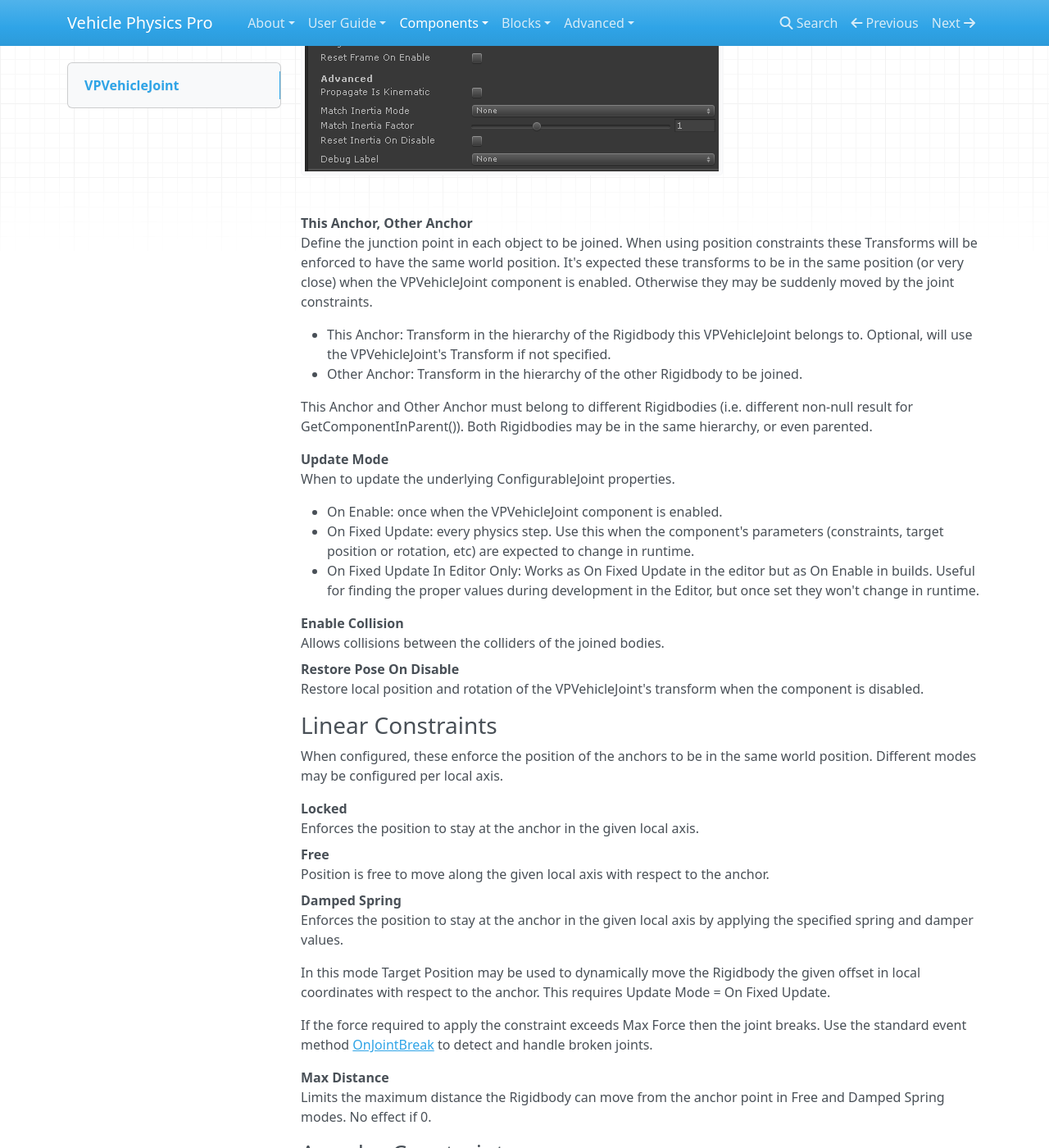
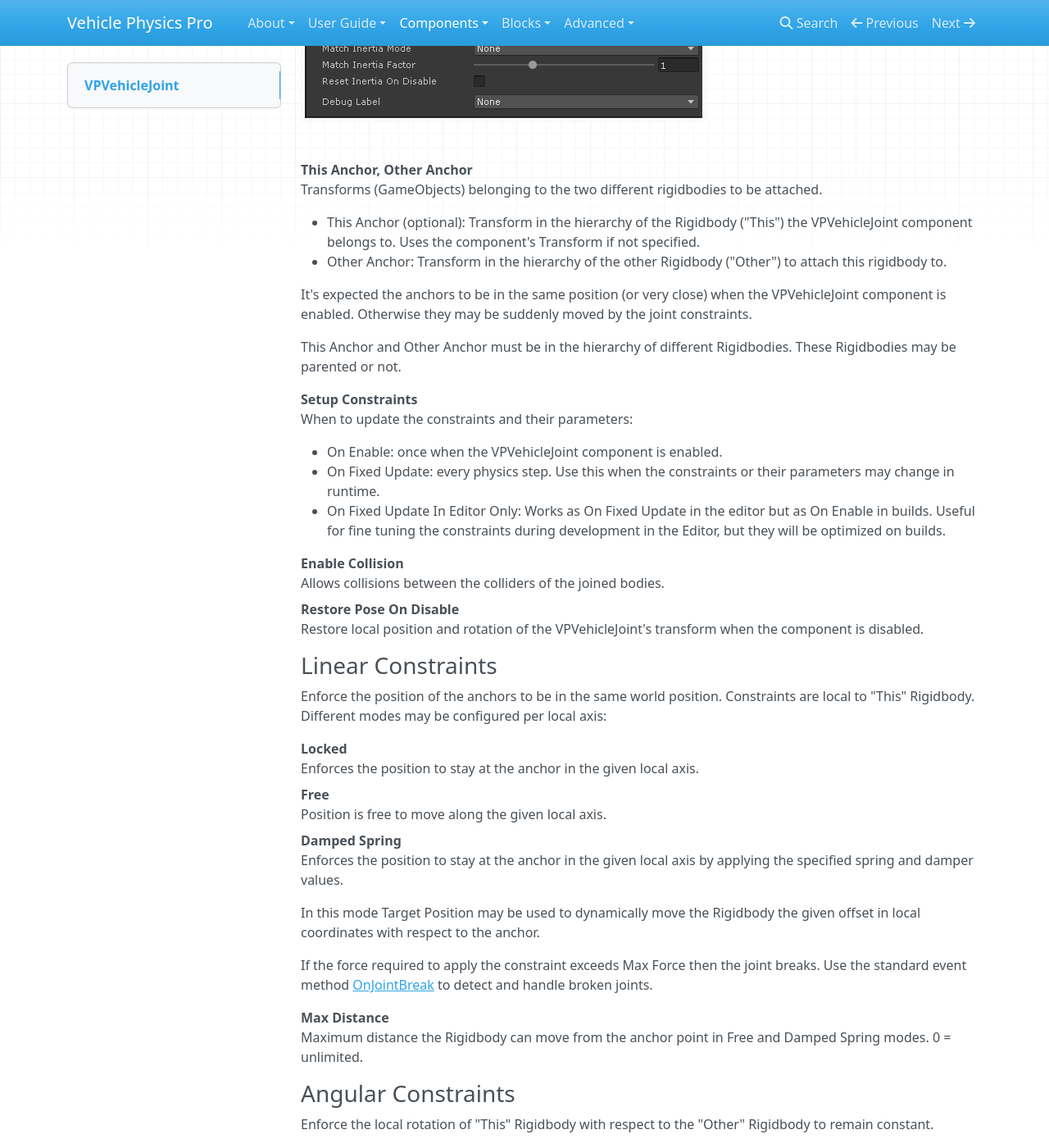
Before and after one commit to EdyJ/vehicle-physics-docs, an MkDocs documentation site: the page built from docs/components/vehicle-joint.md, in a window 1280 px wide and 1400 px high, scrolled down 793 px. Shown: the whole window at 82% size. Built offline with MkDocs 1.6.1, drawn with Linux system fonts in a browser that asks for light colours; nearby versions of some CDN libraries; library files that are not in the unit come from our copies; some of the changed text lies outside the part shown.

Commit message:
Updated documentation for VPVehicleJoint

```diff
--- a/docs/components/vehicle-joint.md
+++ b/docs/components/vehicle-joint.md
@@ -1,40 +1,33 @@
 # VPVehicleJoint
 
 Encapsulates a [ConfigurableJoint](https://docs.unity3d.com/Manual/class-ConfigurableJoint.html)
-component in a comprehensive and easy to use wrapper suitable to use in multi-part and articulated
-vehicles.
-
-VPVehicleJoint should be in the same GameObject as the Rigidbody that is to be joined to another one.
-For example, an excavator arm should have a VPVehicleJoint beside the Rigidbody of the Arm, and
-configure Other Anchor to the Transform in the excavator's body in the position of the arm's hinge.
-
-Unlike ConfigurableJoint, VPVehicleJoint may be enabled and disabled anytime in runtime.
+component in a comprehensive wrapper suitable to use in multi-part and articulated
+vehicles. Unlike ConfigurableJoint, VPVehicleJoint may be enabled and disabled in runtime.
 
 ![Vehicle Physics Pro - VPVehicleJoint inspector](/img/components/vpp-vehicle-joint-inspector.png){: .clickview }
 
 This Anchor, Other Anchor
-:	Define the junction point in each object to be joined. When using position constraints these
-	Transforms will be enforced to have the same world position. It's expected these transforms to
-	be in the same position (or very close) when the VPVehicleJoint component is enabled. Otherwise
-	they may be suddenly moved by the joint constraints.
+:	Transforms (GameObjects) belonging to the two different rigidbodies to be attached.
 
-	- This Anchor: Transform in the hierarchy of the Rigidbody this VPVehicleJoint belongs to.
-		Optional, will use the VPVehicleJoint's Transform if not specified.
-	- Other Anchor: Transform in the hierarchy of the other Rigidbody to be joined.
+	- This Anchor (optional): Transform in the hierarchy of the Rigidbody ("This") the VPVehicleJoint component
+		belongs to. Uses the component's Transform if not specified.
+	- Other Anchor: Transform in the hierarchy of the other Rigidbody ("Other") to attach this rigidbody to.
 
-	This Anchor and Other Anchor must belong to different Rigidbodies (i.e. different non-null
-		result for GetComponentInParent<Rigidbody>()). Both Rigidbodies may be in the same hierarchy,
-		or even parented.
+	It's expected the anchors to be in the same position (or very close) when the VPVehicleJoint
+	component is enabled. Otherwise they may be suddenly moved by the joint constraints.
 
-Update Mode
-:	When to update the underlying ConfigurableJoint properties.
+	This Anchor and Other Anchor must be in the hierarchy of different Rigidbodies. These Rigidbodies
+	may be parented or not.
+
+Setup Constraints
+:	When to update the constraints and their parameters:
 
 	- On Enable: once when the VPVehicleJoint component is enabled.
-	- On Fixed Update: every physics step. Use this when the component's parameters (constraints,
-		target position or rotation, etc) are expected to change in runtime.
+	- On Fixed Update: every physics step. Use this when the constraints or their parameters may change
+	 	in runtime.
 	- On Fixed Update In Editor Only: Works as On Fixed Update in the editor but as On Enable in
-		builds. Useful for finding the proper values during development in the Editor, but once set
-		they won't change in runtime.
+		builds. Useful for fine tuning the constraints during development in the Editor, but they will be
+		optimized on builds.
 
 Enable Collision
 :	Allows collisions between the colliders of the joined bodies.
@@ -45,96 +38,86 @@
 
 ### Linear Constraints
 
-When configured, these enforce the position of the anchors to be in the same world position. Different
-modes may be configured per local axis.
+Enforce the position of the anchors to be in the same world position. Constraints are local to "This"
+Rigidbody. Different modes may be configured per local axis:
 
 Locked
 :	Enforces the position to stay at the anchor in the given local axis.
 
 Free
-:	Position is free to move along the given local axis with respect to the anchor.
+:	Position is free to move along the given local axis.
 
 Damped Spring
 :	Enforces the position to stay at the anchor in the given local axis by applying the specified
  	spring and damper values.
 
 	In this mode Target Position may be used to dynamically move the Rigidbody the given offset in
-	local coordinates with respect to the anchor. This requires Update Mode = On Fixed Update.
+	local coordinates with respect to the anchor.
 
 	If the force required to apply the constraint exceeds Max Force then the joint breaks. Use the
 	standard event method [OnJointBreak](https://docs.unity3d.com/ScriptReference/Joint.OnJointBreak.html)
 	to detect and handle broken joints.
 
 Max Distance
-:	Limits the maximum distance the Rigidbody can move from the anchor point in Free and Damped
-	Spring modes. No effect if 0.
+:	Maximum distance the Rigidbody can move from the anchor point in Free and Damped Spring modes.
+	0 = unlimited.
 
 ### Angular Constraints
 
-When configured, these enforce the local rotation of the Rigidbody to remain unchanged since the
-VPVehicleJoint component is enabled. Different modes may be configured per local axis.
+Enforce the local rotation of "This" Rigidbody with respect to the "Other" Rigidbody to remain constant.
 
 Locked
-:	Prevents the local rotation to change in the given local axis.
+:	Preserves the existing rotation between the rigidbodies around the given axis local relative to "This"
+	Rigidbody.
 
 Free
-:	The Rigidbody is free to rotate around the given local axis.
+:	"This" Rigidbody is free to rotate around the given local axis.
 
 Damped Spring
-:	Prevents the Rigidbody to rotate at the given local axis by applying the specified spring and
-	damper values.
+:	Enforces the rotation of "This" Rigidbody relative to the "Other" Rigidbody around the given axis to
+	stay at the value given by Target Rotation by applying the specified spring and damper values.
 
-	In this mode Target Rotation may be used to dynamically rotate the Rigidbody in local
-	coordinates. This requires Update Mode = On Fixed Update.
+	Modify Target Rotation to dynamically rotate "This" Rigidbody around its local axes relative to the
+	"Other"	Rigidbody.
 
-	Max Angle limits the maximum rotation angle from the initial pose. No effect if 0.
+	Max Angle limits the rotation angle in the given axis from the original rotation. No effect if 0.
 
 	If the torque required to apply the constraint exceeds Max Force then the joint breaks. Use the
 	standard event method [OnJointBreak](https://docs.unity3d.com/ScriptReference/Joint.OnJointBreak.html)
 	to detect and handle broken joints.
 
-### Target Pose (Damped Spring)
+### Damped Spring Target
 
-These properties are used by constraints in Damped Spring mode to modify the position and/or
-rotation in runtime. These require Update Mode = On Fixed Update to have effect.
+Used by constraints in Damped Spring mode to modify the position and/or rotation in runtime.
 
 Target Position
-:	Offset from the anchor position in local coordinates.
+:	Offset from the anchor position in coordinates local to "This" Rigidbody.
 
 Target Rotation
-:	Desired local rotation.
+:	Local rotation of "This" Rigidbody with respecto to the "Other" Rigidbody.
 
 Reset Frame On Enable
-:	Resets Target Position to 0 and Target Rotation to Identity when enabling VPVehicleJoint.
+:	Reset Target Position to 0 and Target Rotation to Identity when enabling VPVehicleJoint.
 
 ### Advanced
 
 Propagate Is Kinematic
-:	Applies the Is Kinematic flag from a parent Rigidbody to this one.
+:	Applies the Is Kinematic flag from the "Other" Rigidbody to "This" one.
 
 Match Inertia Mode
-:	When configured, modifies the inertia of this Rigidbody to be in a similar order of magnitude
-	of the connected Rigidbody. This improves the joint stability when the connected masses are
-	very different without having to increase the physics rate.
+:	When configured, modifies the inertia of "This" Rigidbody to be in a similar order of magnitude
+	of the "Other" Rigidbody. This improves the joint stability when the connected masses are very different
+	without having to increase the physics rate.
 
-	- Connected Masses: Make the magnitude of this inertia proportional to the ratio of the
-		connected masses.
-	- Connected Inertia: Make the magnitude of this inertia a ratio of the magnitude of the
-		connected inertias.
+	- Connected Masses: Make the magnitude of this inertia proportional to the ratio of the connected masses.
+	- Connected Inertia: Make the magnitude of this inertia a ratio of the magnitude of the connected inertias.
 
 Match Inertia Factor
 :	Multiply the inertia by this factor after calculating the new inertia.
 
 Reset Inertia On Disable
 :	Calls [Rigidbody.ResetInertiaTensor()](https://docs.unity3d.com/ScriptReference/Rigidbody.ResetInertiaTensor.html)
-	to restore the inertia when VPVehicleJoint is disabled.
-
-Articulation mode & Mass Scale & Debug Disable Mass Scale Force
-:	Do not use, will be deprecated. It was an attempt to use [Joint.connectedMassScale](https://docs.unity3d.com/ScriptReference/Joint-connectedMassScale.html)
-	and avoid the side effects of the increased mass by applying counter-gravity forces.
-	Joint.connectedMassScale doesn't seem to make any sense at all - it just multiplies the mass
-	by the scale, exactly as if it's multiplied in Rigidbody.mass, with the increased weight,
-	inertia, etc.
+	to restore the inertia in "This" Rigidbody when VPVehicleJoint is disabled.
 
 Debug Label
-:	Shows the reported parameters of the Joint in runtime.
+:	Shows the reported values of the Joint in runtime as a gizmo label.
```
Also changed, not shown: docs/img/components/vpp-vehicle-joint-inspector.png.
